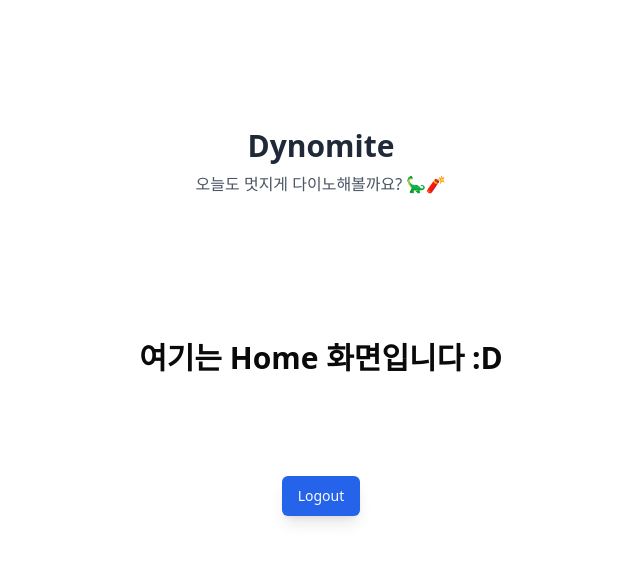
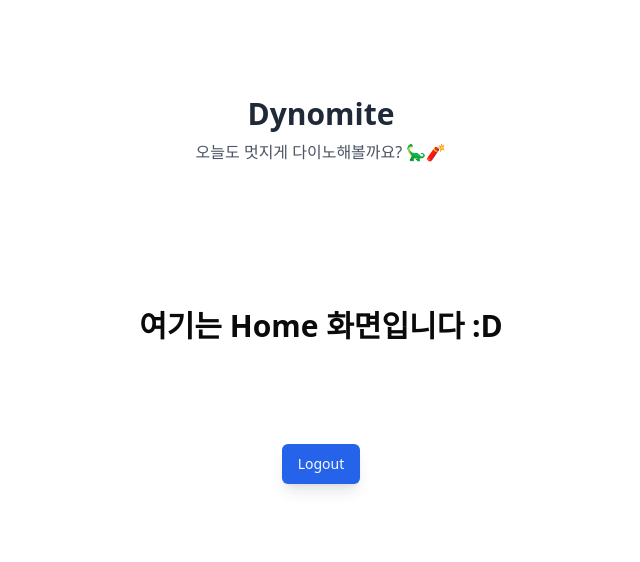
Before and after one commit to eleeje97/dynomite-app, a React (Vite) app: page / in a window 1280 px wide. Shown: the top 562 px of the page, without its empty margins (319-959 px from the left). Built offline with nearby package versions, Linux system fonts and the light colour scheme.

Commit message:
design: 전체 margin, padding 제거

```diff
--- a/src/App.css
+++ b/src/App.css
@@ -1,5 +1,3 @@
 #root {
     max-width: 1280px;
-    margin: 0 auto;
-    padding: 2rem;
 }
```
